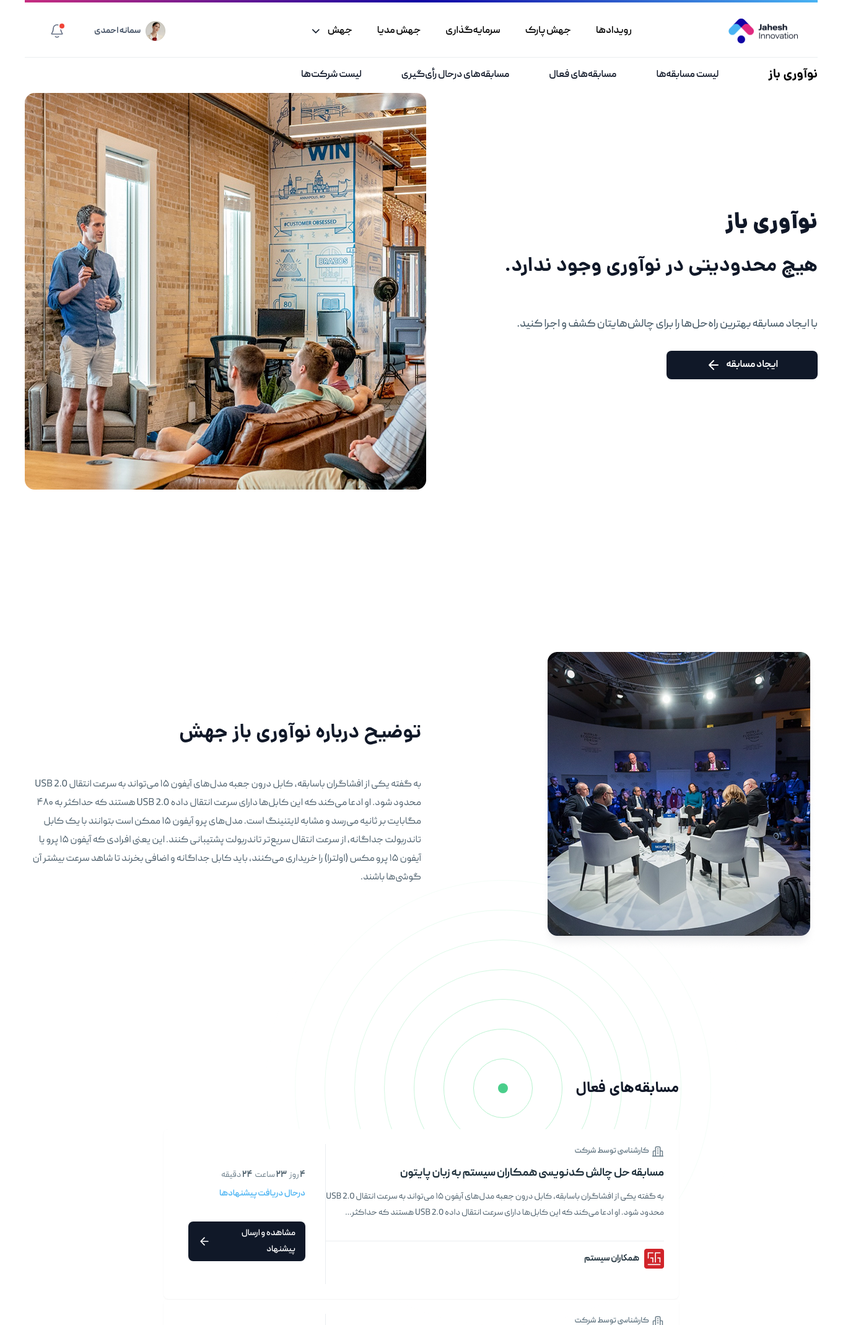
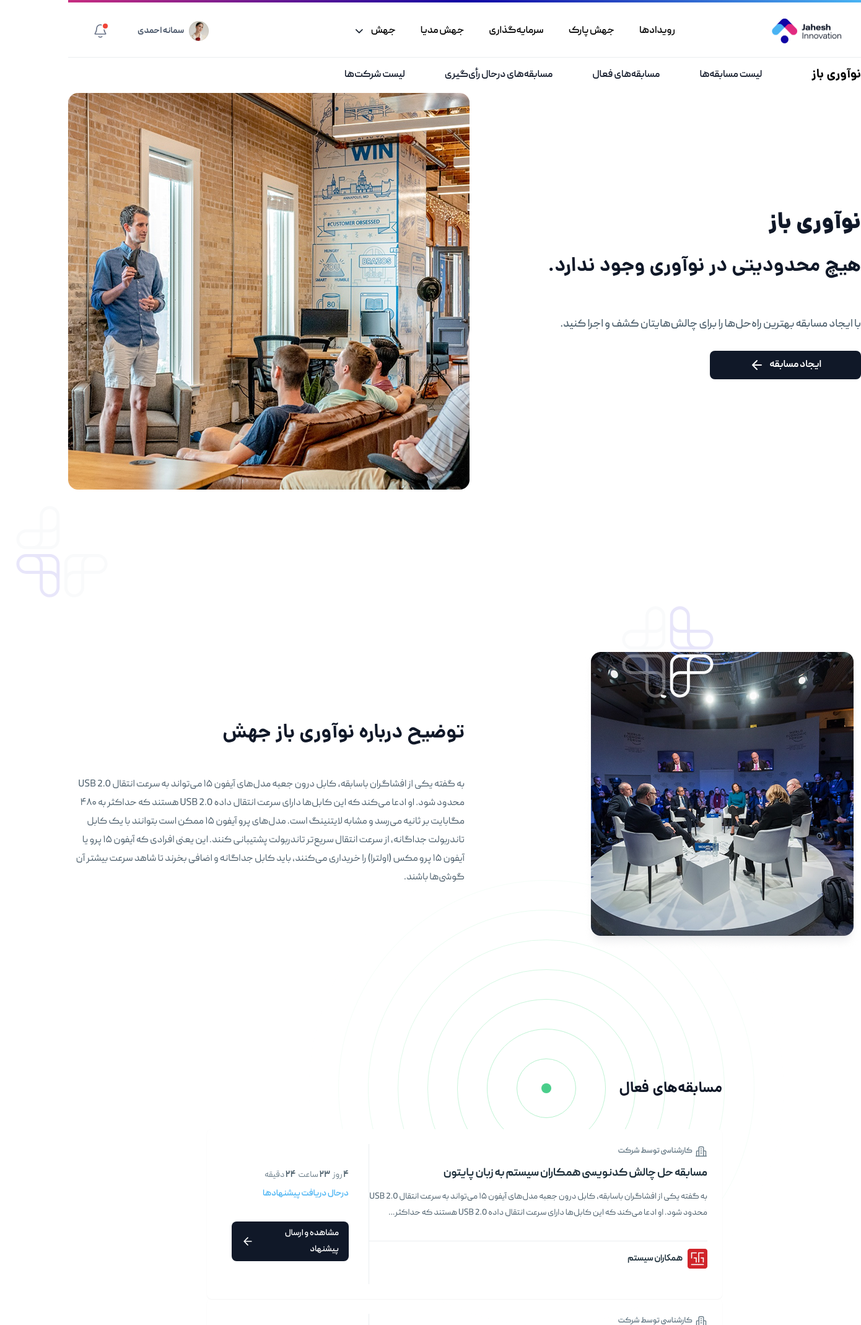
Before and after one commit to Amir-mortezaei/project, a website: page src/index.html in a window 1280 px wide. Shown: the top 2138 px of the page at 62% size, 1390 px wide, since content can reach past the window. Drawn offline with Linux system fonts and the light colour scheme.

Commit message:
add jahesh logo

```diff
--- a/src/index.html
+++ b/src/index.html
@@ -128,7 +128,8 @@
         </div>
     </header>
     <main>
-        <div class="pb-[11.375rem] mx-auto container-custom pt-[9.375rem]">
+        <div class="pb-[11.375rem] mx-auto container-custom pt-[9.375rem] relative">
+            <img class="absolute -left-[110px] top-[790px]" src="../public/image/svg/Group.svg" alt="jahesh logo">
             <div class="flex flex-row justify-between items-center">
                 <div class="flex flex-col gap-12 justify-center">
                     <div class="flex flex-col gap-2">
@@ -154,7 +155,8 @@
                 <img src="../public/image/png/main-image.png" alt="image">
             </div>
         </div>
-        <div class="pb-[6.5rem] pt-20">
+        <div class="pb-[6.5rem] pt-20 relative">
+            <img class="absolute right-[212px] -top-[21px] rotate-180" src="../public/image/svg/Group.svg" alt="jahesh logo">
             <div class="grid grid-cols-2 mx-auto container-custom items-center">
                 <img src="../public/image/png/image.png" alt="image">
                 <div class="flex flex-col gap-9.5">
```
Also changed, not shown: src/output.css.
